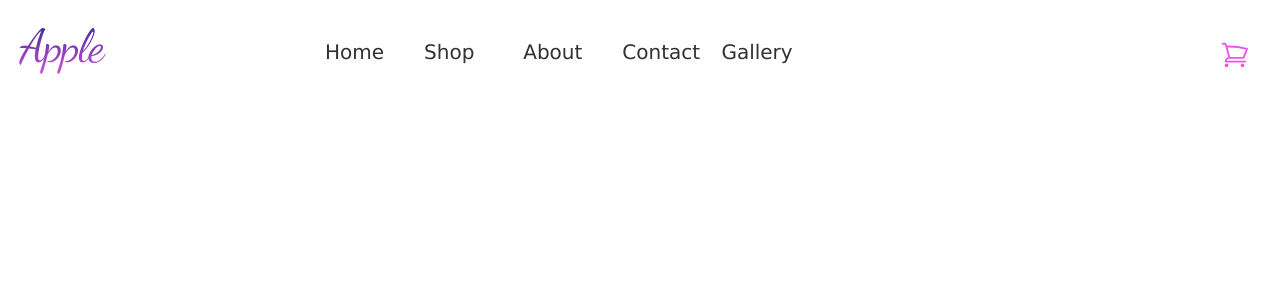
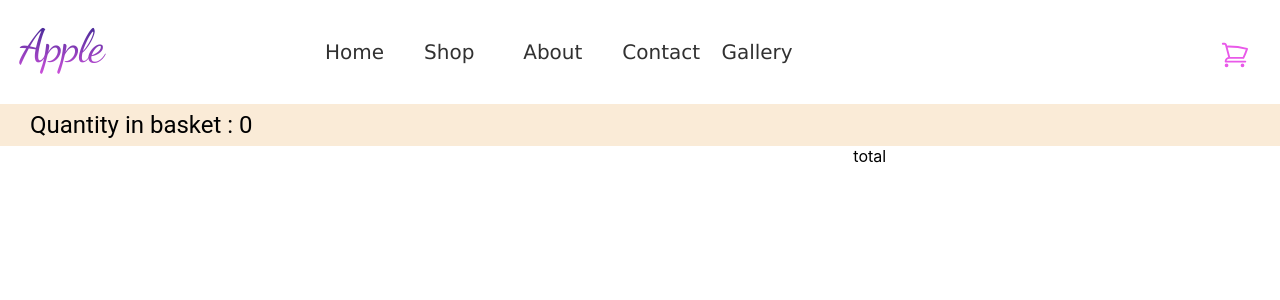
Before and after one commit to mbgame/apple, a React (Create React App) app: page /cart in a window 1280 px wide. Shown: the top 300 px of the page. Built offline with nearby package versions, Linux system fonts and the light colour scheme; a web font is replaced by a local one.

Commit message:
add cart page

```diff
--- a/src/App.js
+++ b/src/App.js
@@ -4,6 +4,7 @@ import { Shop } from './pages/shop/shop.component';
 import { BrowserRouter,Route,Routes } from 'react-router-dom';
 import { Header } from './components/header/header.component';
 import { BasketProvider } from './provider/basketProvider/basketProvider';
+import { Cart } from './pages/cart/cart.component';
 
 function App() {
   return (
@@ -12,6 +13,7 @@ function App() {
       <Header />
       <Routes>
         <Route exact path="/" element={<Home />} />
+        <Route path="/cart" element={<Cart />}/>
         <Route path="/shop" element={<Shop />}/>
         <Route path="/shop/:productId" element={<Shop />}/>
         <Route path="/contact" element={<h1>CONTACT</h1>} />
--- a/src/components/header/basket.component.jsx
+++ b/src/components/header/basket.component.jsx
@@ -1,7 +1,7 @@
 import React from  'react';
 import './header.style.scss';
 import { useBasket } from '../../provider/basketProvider/basketProvider';
-import {Grid,Typography} from '@mui/material';
+import {Grid,Typography, Button} from '@mui/material';
 import { useNavigate } from 'react-router-dom';
 import { MdRemoveShoppingCart } from "react-icons/md";
 
@@ -41,6 +41,7 @@ const Basket = (props) => {
                 <p>There is no Item in the Basket</p>
                 <img src="/images/empty-basket.jpg" />
             </div>}
+            <Button onClick={()=>navigate("/cart")} variant='outlined' className='button'>checkout</Button>
         </div>
     );
 }
--- a/src/components/header/header.style.scss
+++ b/src/components/header/header.style.scss
@@ -10,6 +10,11 @@
     padding: 20px 10px;
     box-sizing: border-box;
     position: relative;
+
+    .button{
+        width: 90%;
+        background-color: aliceblue;
+    }
 
     .basket-container{
         position: absolute;
--- /dev/null
+++ b/src/pages/cart/cart.component.jsx
@@ -0,0 +1,38 @@
+import React from 'react';
+import './cart.style.scss';
+import { useBasket } from '../../provider/basketProvider/basketProvider';
+import {Grid ,Typography, Button} from '@mui/material';
+import { useNavigate } from 'react-router-dom';
+
+const Cart = () => {
+    const { state:{basket},dispatch } = useBasket();
+    const navigate = useNavigate();
+
+       return (
+        <Grid container item xs={12} className='cart'>
+            <Grid container item xs={12} className='header'>
+                <Typography variant='h5'>Quantity in basket : {basket.length}</Typography>
+            </Grid>
+            <Grid container item xs={8} className='basket'>
+                {basket.map((product,index)=>{
+                    return (
+                        <Grid key={product.id} container item xs={12} className="basketProductCard">
+                            <img onClick={()=>navigate(`/shop/${product.id}`)} src={product.img} alt={product.title} />
+                            <Typography variant="h6"><span>Product Name : </span>{product.title}</Typography>
+                            <Typography variant='body1'><span>Quantity : </span>{product.purchasedQty}</Typography>
+                            <Typography variant='body1'><span>Price : </span>{product.price} $</Typography>
+                            <Typography variant='h5'><span>Total : </span>{ product.purchasedQty * product.price} $</Typography>
+                        </Grid>
+                    )
+                })
+
+                }
+            </Grid>
+            <Grid container item xs={4} className='total'>
+                total
+            </Grid>
+        </Grid>
+    )
+}
+
+export {Cart};
--- /dev/null
+++ b/src/pages/cart/cart.style.scss
@@ -0,0 +1,27 @@
+.cart{
+    position: relative;
+
+    .header{
+        background-color: antiquewhite;
+        padding: 5px 30px;
+    }
+
+    .basketProductCard{
+        padding: 10px 20px;
+        min-height: 200px;
+        box-shadow: 0 1px 3px #444;
+        border-radius: 8px;
+        box-sizing: border-box;
+        margin: 10px;
+        justify-content: space-evenly;
+        align-items: center;
+
+        img:hover{
+            cursor: pointer;
+        }
+
+        span{
+            color: rgb(106, 202, 141);
+        }
+    }
+}
```
